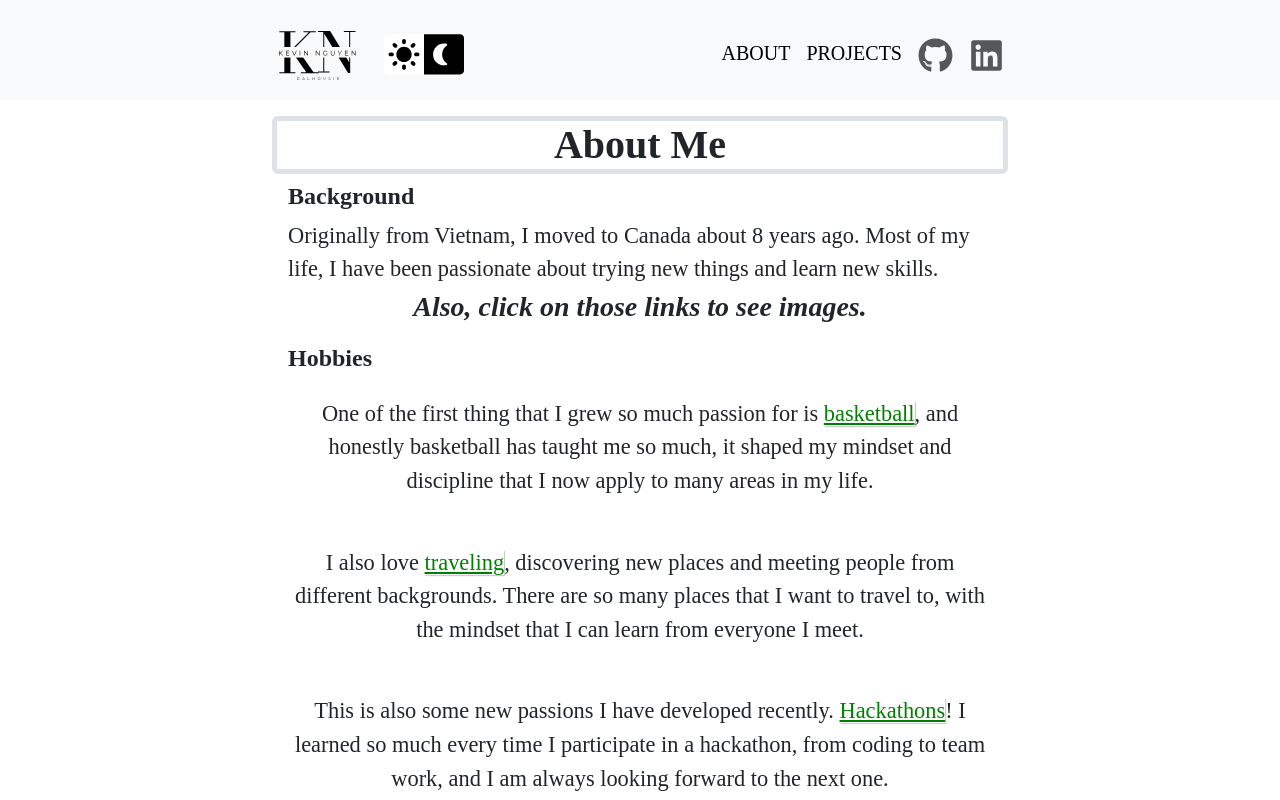
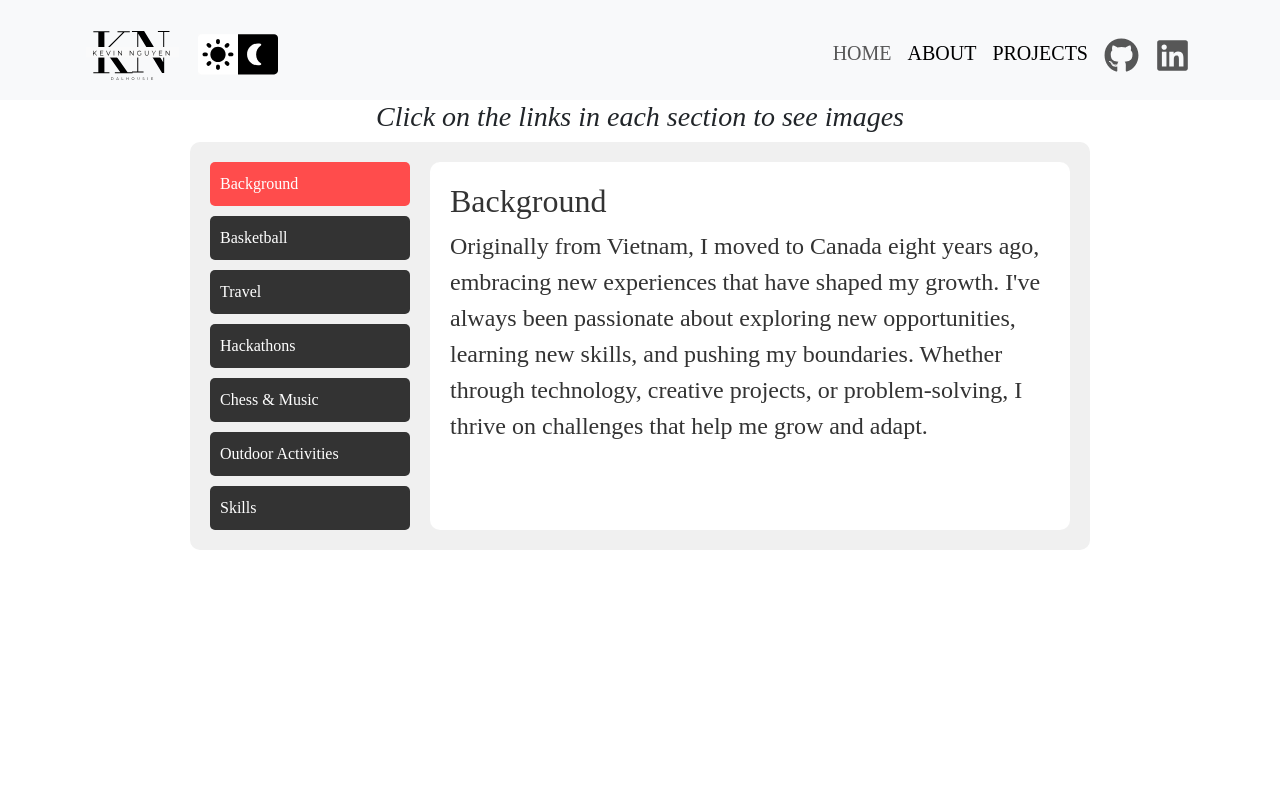
Before and after one commit to KevinDal2027/KevinPortfolio, a React (Vite) app: page /about in a window 1280 px wide. Built offline with nearby package versions, Linux system fonts and the light colour scheme.

Commit message:
Sidebar for about page

```diff
--- a/src/App.jsx
+++ b/src/App.jsx
@@ -1,20 +1,22 @@
-import React from 'react';
+import React, { useState } from 'react';
 import 'bootstrap/dist/css/bootstrap.min.css';
 import 'bootstrap/dist/js/bootstrap.bundle.min';
 import MyNavbar from './components/MyNavBar';
 import Home from './components/Home';
 import Projects from './components/Projects';
+import About from './components/About';
 import { BrowserRouter as Router, Route, Routes } from 'react-router-dom';
-import About from './components/About';
 
 function App() {
+  const [darkMode, setDarkMode] = useState(false);
+
   return (
     <Router>
-      <MyNavbar />
+      <MyNavbar darkMode={darkMode} setDarkMode={setDarkMode} />
       <Routes>
         <Route path="/" element={<Home />} />
         <Route path="/projects" element={<Projects />} />
-        <Route path="/about" element={<About />}/>
+        <Route path="/about" element={<About darkMode={darkMode} />} />
       </Routes>
     </Router>
   );
--- a/src/components/About.jsx
+++ b/src/components/About.jsx
@@ -2,9 +2,10 @@ import React, { useState } from 'react';
 import LazyLoad from 'react-lazyload';
 import './styles/About.css';
 
-const About = () => {
+const About = ({ darkMode }) => {
   const [showImages, setShowImages] = useState(false);
   const [currentImage, setCurrentImage] = useState('');
+  const [openSection, setOpenSection] = useState('background');
 
   const toggleImages = (imagePath) => {
     setCurrentImage(imagePath);
@@ -15,60 +16,101 @@ const About = () => {
   const closeImages = () => {
     setShowImages(false);
     document.getElementById("aboutcontent").classList.remove("blurring");
-  }
+  };
+
+  const renderContent = () => {
+    switch (openSection) {
+      case 'background':
         return (
-    <div className="d-flex flex-column container p-3 h-100">
-      <h1 className='fw-bold text-center border border-5 rounded-bottom rounded-top'>About Me</h1>
-      <div id='aboutcontent'>
-        <div class = "overview country">
-          <h4 className='fw-bold'>Background</h4>
+          <div>
+            <h2>Background</h2>
             <p>
-            Originally from Vietnam, I moved to Canada about 8 years ago.
-            Most of my life, I have been passionate about trying new things and learn new skills.
-            <br/>
-            <div className="text-center fw-bold fs-3">
-              <em>Also, click on those links to see images.</em>
-            </div>
-
+            Originally from Vietnam, I moved to Canada eight years ago, embracing new experiences that have shaped my growth. I've always been passionate about exploring new opportunities, learning new skills, and pushing my boundaries. Whether through technology, creative projects, or problem-solving, I thrive on challenges that help me grow and adapt.
             </p>
           </div>
-        <h4 className='fw-bold'>Hobbies</h4>
-        <div class = "section basketball">
+        );
+      case 'basketball':
+        return (
+          <div>
+            <span className="clickable-text fs-2" onClick={() => toggleImages('./assets/lifestyles/basketball.png')}>Basketball</span>
             <p>
-            One of the first thing that I grew so much passion for is &shy;
-            <span className="clickable-text" onClick={() => toggleImages('./assets/lifestyles/basketball.png')}>basketball</span>,
-            and honestly basketball has taught me so much, it shaped my mindset and discipline that I now apply to many areas in my life.
+            One of the first things I became passionate about was basketball. It not only gave me a love for the game but also taught me discipline, perseverance, and the right mindset to tackle challenges. The lessons I learned—like staying focused, pushing through setbacks, and constantly improving—are things I apply to many areas of my life, whether in academics, work, or personal growth.
             </p>
           </div>
-
-        <div class = "section travel">
+        );
+      case 'travel':
+        return (
+          <div>
+            <span className="clickable-text fs-2" onClick={() => toggleImages('./assets/lifestyles/travel.png')}>Travel</span>
             <p>
-            I also love &shy;
-            <span className="clickable-text" onClick={() => toggleImages('./assets/lifestyles/travel.png')}>traveling</span>,
-            discovering new places and meeting people from different backgrounds. There are so many places that I want to travel to, with the mindset that I can learn from everyone I meet.
+            I also love traveling, as it gives me the chance to explore new places, experience different cultures, and meet people from all walks of life. Whether it's visiting a new city, trying local food, or learning about different traditions, I enjoy the excitement of discovery and the connections I make along the way. Traveling has broadened my perspective, helping me appreciate diverse viewpoints and adapt to new environments.
             </p>
           </div>
-        <div class = "section coding">
+        );
+      case 'coding':
+        return (
+          <div>
+            <span className="clickable-text fs-2" onClick={() => toggleImages('./assets/lifestyles/coding.png')}>Hackathons</span>
             <p>
-            This is also some new passions I have developed recently. &shy;
-            <span className="clickable-text" onClick={() => toggleImages('./assets/lifestyles/coding.png')}>Hackathons</span>
-            ! I learned so much every time I participate in a hackathon, from coding to team work, and I am always looking forward to the next one.
+              Recently, I've developed a passion for hackathons! Every time I participate, I learn so much—not just about coding but also about problem-solving, collaboration, and thinking under pressure. Working with a team to build something from scratch in a short time is both exciting and challenging, pushing me to improve my technical skills while also learning how to communicate and adapt quickly.
             </p>
           </div>
-
-        <div class = "section chess">
+        );
+      case 'chess':
+        return (
+          <div>
+            <span className="clickable-text fs-2" onClick={() => toggleImages('./assets/lifestyles/chess.png')}>Chess & Music</span>
             <p>
-            Aside coding and basketball, I love playing <span className="clickable-text" onClick={() => toggleImages('./assets/lifestyles/chess.png')}>chess and music</span>. I coached kids in chess below 14 years old when I was grade 8 until grade 10. I have had multiple
-            accomplishments (Major: Represented Team PEI twice for National Chess Tournament). I also play saxophone and clarinets, I used to be apart of my Senior High School Band where we won Gold in Atlantic Festival.
+              Aside from coding and basketball, I’m also really into chess and music. Chess has always been a great way for me to sharpen my strategic thinking and problem-solving skills, while music gives me an outlet for creativity and relaxation. Whether it’s playing an instrument or just listening to different genres, music has a special way of inspiring me. Both activities provide balance in my life, allowing me to exercise my mind and express myself in unique ways.
             </p>
           </div>
-
-        <div class = "section outdoor">
+        );
+      case 'outdoor':
+        return (
+          <div>
+            <span className="clickable-text fs-2" onClick={() => toggleImages('./assets/lifestyles/outside.png')}>Activities</span>
             <p>
-            Moreover, you can also find me doing things like &shy;
-            <span className="clickable-text" onClick={() => toggleImages('./assets/lifestyles/outside.png')}>skating, sightseeing, eating...</span>.
+            Moreover, you'll often find me outdoors, skating around, sightseeing, or hunting down good food. I love getting outside, whether it’s gliding on my skates through the city, taking in a new view, or trying out the latest food spot. It’s the little things like these that keep life fun and spontaneous, and I always enjoy the chance to mix it up and experience something new.
             </p>
           </div>
+        );
+      case 'skills':
+        return (
+          <div>
+            <h2>Skills</h2>
+            <p>
+              Here are some of the skills I've developed over the years:
+              <ul>
+                <li>Java, Python, C and C#</li>
+                <li>HTML/CSS/JavaScript, EJS, BootStrap, jQuery</li>
+                <li>React, Node.js, Folium, Spacy, Pandas, Matplotlib</li>
+                <li>Machine Learning, Data Analytics</li>
+                <li>Web Developments, DevOps</li>
+                <li>.NET Framework in C#</li>
+              </ul>
+            </p>
+          </div>
+        );
+      default:
+        return null;
+    }
+  };
+
+  return (
+    <div>
+      <h3 className='fst-italic text-center'>Click on the links in each section to see images</h3>
+      <div className={`about-page ${darkMode ? 'dark-mode' : ''}`}>
+        <div className="sidebar">
+          <button onClick={() => setOpenSection('background')} className={openSection === 'background' ? 'active' : ''}>Background</button>
+          <button onClick={() => setOpenSection('basketball')} className={openSection === 'basketball' ? 'active' : ''}>Basketball</button>
+          <button onClick={() => setOpenSection('travel')} className={openSection === 'travel' ? 'active' : ''}>Travel</button>
+          <button onClick={() => setOpenSection('coding')} className={openSection === 'coding' ? 'active' : ''}>Hackathons</button>
+          <button onClick={() => setOpenSection('chess')} className={openSection === 'chess' ? 'active' : ''}>Chess & Music</button>
+          <button onClick={() => setOpenSection('outdoor')} className={openSection === 'outdoor' ? 'active' : ''}>Outdoor Activities</button>
+          <button onClick={() => setOpenSection('skills')} className={openSection === 'skills' ? 'active' : ''}>Skills</button>
+        </div>
+        <div className="content">
+          {renderContent()}
         </div>
 
         {showImages && (
@@ -82,6 +124,8 @@ const About = () => {
           </div>
         )}
       </div>
+
+    </div>
   );
 };
 
--- a/src/components/MyNavBar.jsx
+++ b/src/components/MyNavBar.jsx
@@ -1,11 +1,10 @@
 import React, { useState } from "react";
 import { Navbar, Nav, Form, Container } from "react-bootstrap";
 import { Link } from 'react-router-dom';
-import { FaGithub, FaJava, FaLinkedin, FaTwitter } from "react-icons/fa";
+import { FaGithub, FaLinkedin } from "react-icons/fa";
 import "./styles/MyNavBar.css";
 
-const MyNavbar = () => {
-  const [darkMode, setDarkMode] = useState(false);
+const MyNavbar = ({ darkMode, setDarkMode }) => {
   const [expanded, setExpanded] = useState(false);
 
   const toggleDarkMode = () => {
@@ -16,19 +15,8 @@ const MyNavbar = () => {
 
   const handleToggle = () => {
     setExpanded(!expanded);
-    if (!expanded) {
-      document.getElementById("myNavbar").classList.remove("heightClosed");
-    }
-    if (expanded) {
-      document.getElementById("myNavbar").classList.add("heightClosed");
-    }
+    document.getElementById("myNavbar").classList.toggle("heightClosed", expanded);
   };
-
-  const Home = () => {
-    if(expanded){
-      return (<Nav.Link as={Link} to="/" className="fs-5" onClick={handleSelect}>HOME</Nav.Link>)
-    }
-  }
 
   const handleSelect = () => {
     setExpanded(false);
@@ -42,11 +30,11 @@ const MyNavbar = () => {
       expand="lg"
       sticky="top"
       expanded={expanded}
-      id = "myNavbar"
+      id="myNavbar"
       className="heightClosed"
     >
       <Container className="d-flex justify-content-between mt-auto">
-        <Navbar.Brand as={Link} to="/" className="" onClick={handleSelect}>
+        <Navbar.Brand as={Link} to="/" onClick={handleSelect}>
           <img
             src="./kevinLogo.svg"
             alt="Kevin Nguyen"
@@ -55,10 +43,10 @@ const MyNavbar = () => {
             style={{
               filter: darkMode ? 'invert(1)' : 'invert(0)',
             }}
-            id = "myLogo"
+            id="myLogo"
           />
         </Navbar.Brand>
-        <Form className="">
+        <Form>
           <img
             src="./darkMode.svg"
             alt="Dark Mode"
@@ -69,7 +57,7 @@ const MyNavbar = () => {
               cursor: 'pointer',
               filter: darkMode ? 'invert(1)' : 'invert(0)',
             }}
-            id = "dark-mode-icon"
+            id="dark-mode-icon"
           />
         </Form>
         <Navbar.Toggle aria-controls="responsive-navbar" onClick={handleToggle}>
@@ -81,18 +69,18 @@ const MyNavbar = () => {
             style={{
               filter: darkMode ? 'invert(1)' : 'invert(0)',
             }}
-            id = "toggle-icon"
+            id="toggle-icon"
           />
         </Navbar.Toggle>
 
         <Navbar.Collapse id="responsive-navbar" className="justify-content-end">
           <Nav>
-            <Home />
+            <Nav.Link as={Link} to="/" className="fs-5" onClick={handleSelect}>HOME</Nav.Link>
             <Nav.Link as={Link} to="/about" className="fs-5 about-link" onClick={handleSelect}>ABOUT</Nav.Link>
             <Nav.Link as={Link} to="/projects" className="fs-5 about-link" onClick={handleSelect}>PROJECTS</Nav.Link>
             <Nav className="d-flex justify-content-center align-items-center ms-auto">
               <Nav.Link href="https://github.com/KevinDal2027" target="_blank" rel="noopener noreferrer" className="align-items-center">
-            <FaGithub size={35}/>
+                <FaGithub size={35} />
               </Nav.Link>
               <Nav.Link href="https://linkedin.com/in/kevin-nguyen-dal" target="_blank" rel="noopener noreferrer">
                 <FaLinkedin size={35} />
--- a/src/components/Projects.jsx
+++ b/src/components/Projects.jsx
@@ -251,7 +251,7 @@ const Projects = () => {
                   <p>Developed in May 2024 during the 2 weeks.</p>
 
                   <h4>What I Learned:</h4>
-                  <p>That was my first time actually making a project in Java. I learned so much about different types of Java Framework and having to play around with .NET was really fascinating.</p>
+                  <p>That was my first time actually making a project in Java. I learned so much about different types of Java Framework and having to play around with Java.net for HTTP Connection was really fascinating.</p>
                 </div>
               </div>
             </Collapse>
--- a/src/components/styles/About.css
+++ b/src/components/styles/About.css
@@ -1,9 +1,64 @@
+:root {
+  --background-color: #f0f0f0;
+  --text-color: #333;
+  --sidebar-bg: #333;
+  --active-bg: #ff4c4c;
+  --content-bg: #fff;
+}
+
+.dark-mode {
+  --background-color: #333;
+  --text-color: #f0f0f0;
+  --sidebar-bg: #444;
+  --active-bg: #ff4c4c;
+  --content-bg: #444;
+}
+
+.about-page {
+  display: flex;
+  background-color: var(--background-color);
+  padding: 20px;
+  border-radius: 10px;
+  max-width: 900px;
+  margin: 0 auto;
+  color: var(--text-color);
+}
+
+.sidebar {
+  flex: 1;
+  display: flex;
+  flex-direction: column;
+  gap: 10px;
+}
+
+.sidebar button {
+  background-color: var(--sidebar-bg);
+  color: var(--text-color);
+  border: none;
+  padding: 10px;
+  border-radius: 5px;
+  cursor: pointer;
+  text-align: left;
+}
+
+.sidebar button.active {
+  background-color: var(--active-bg);
+}
+
+.content {
+  flex: 3;
+  background-color: var(--content-bg);
+  padding: 20px;
+  border-radius: 10px;
+  margin-left: 20px;
+}
+
 .clickable-text {
   text-decoration: underline;
   color: green;
-    box-shadow: 1px 1px 1px 0px rgba(0, 0, 0, 0.2);
   cursor: pointer;
 }
+
 .clickable-text:hover {
   color: rgb(66, 1, 128);
   text-decoration: none;
@@ -16,7 +71,6 @@
   transform: translate(-50%, -50%);
   background-color: rgba(0, 0, 0, 0.8);
   padding: 10px;
-    padding-top: 0;
   border-radius: 10px;
   z-index: 1000;
   color: white;
@@ -25,10 +79,10 @@
 
 .close-button {
   position: absolute;
-    /* top: 10px; */
-    /* right: 10px; */
+  top: 10px;
+  right: 10px;
   background: none;
-    /* border: none; */
+  border: none;
   color: white;
   font-size: 20px;
   cursor: pointer;
@@ -39,34 +93,17 @@
   padding-top: 50px;
   border-radius: 5px;
 }
-  .container{
-    width: 85%;
-    margin-bottom: 50px;
-    height: auto;
-    font-family: system-ui;
-    font-size: 1.25rem;
-    line-height: 1.5;
-  }
-  #aboutcontent {
-    max-width: 50rem;
-    margin-inline: auto;
-    padding-inline: 1rem;
-  }
-
-  .section {
-    text-align: center;
-    padding-block: 1rem;
+.sidebar button {
+  color: white;
 }
 
 @media screen and (min-width: 600px) {
-    .container {
-      width: 60%;
-    }
-    .container p {
-      font-size: 1.4rem;
-    }
   .image-gallery img {
     max-width: 35vw;
+  }
+
+  .content p {
+    font-size: 1.5rem;
   }
 }
 
```
Lines whose indentation alone changed are shown as unchanged.
